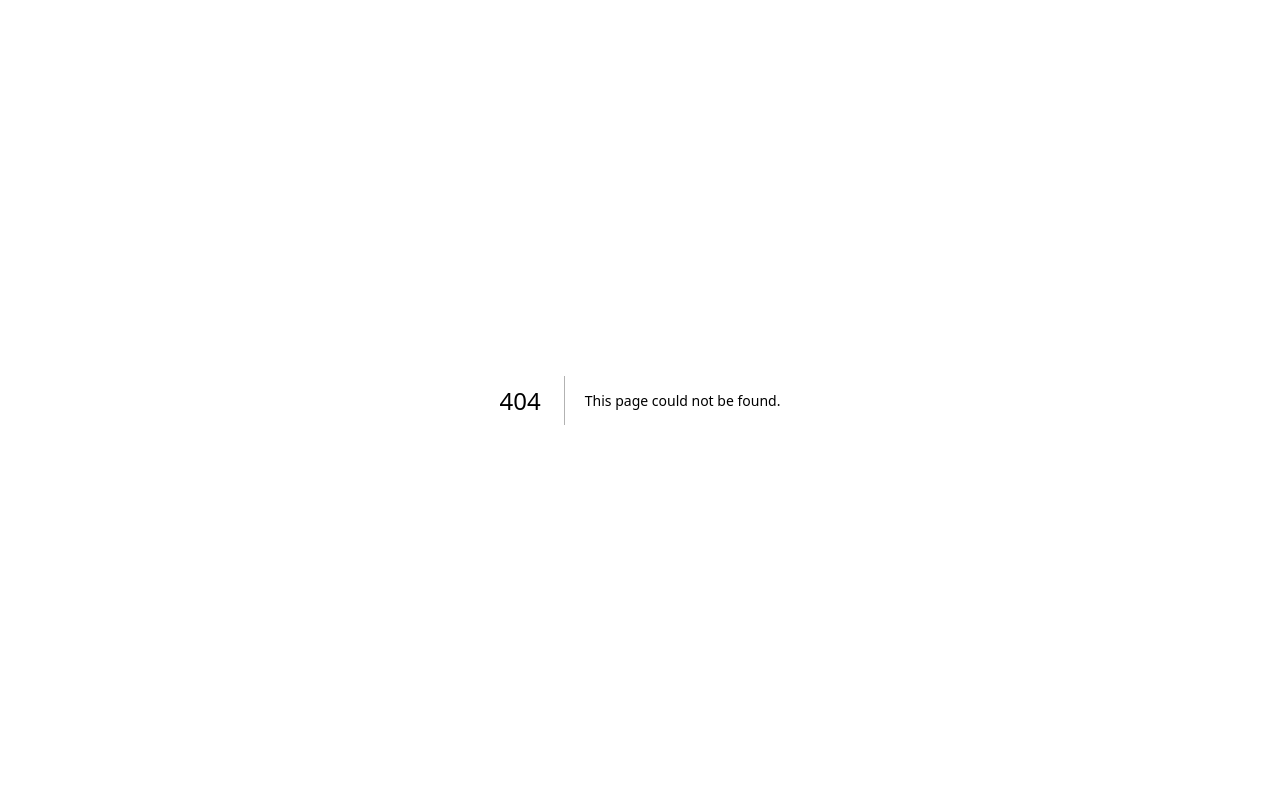
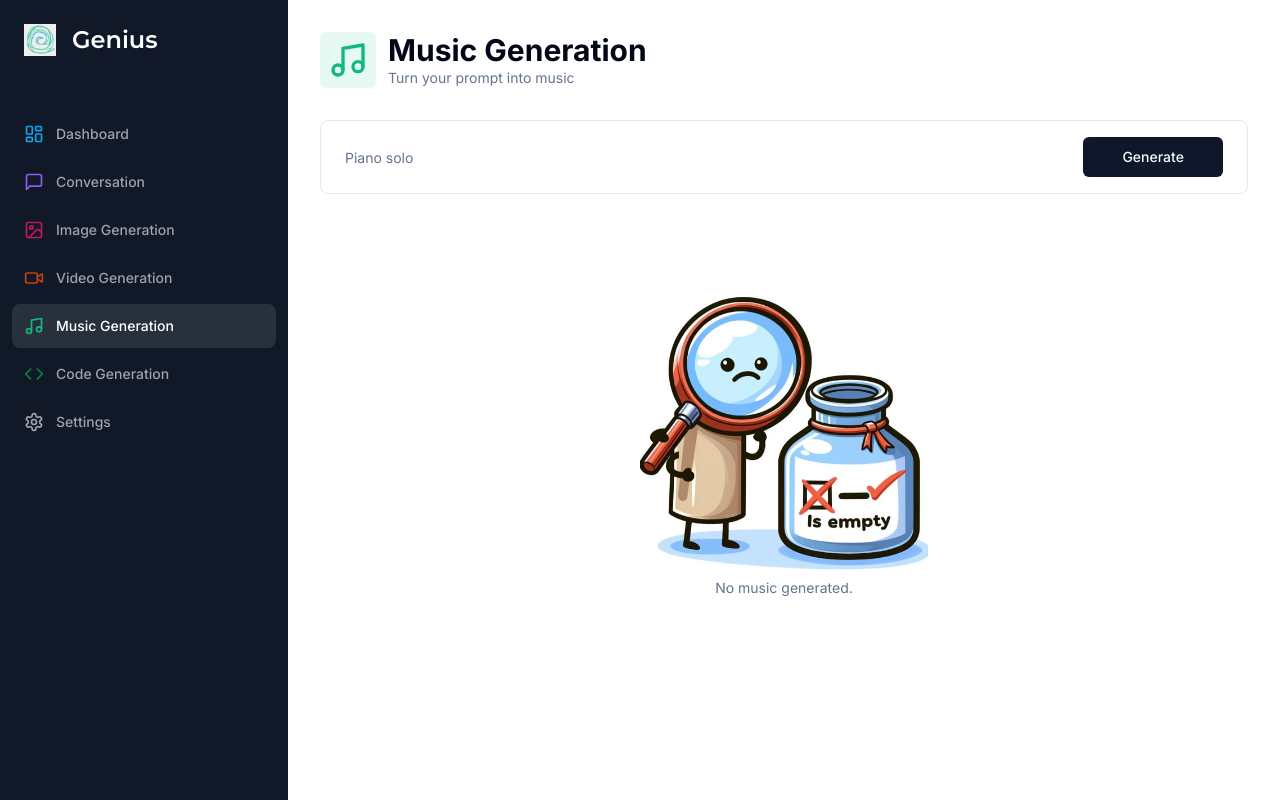
Before and after one commit to Joshk7/ai-platform, a Next.js app: page /music in a window 1280 px wide. Before the commit this address had no page. Built offline with nearby package versions, Linux system fonts and the light colour scheme.

Commit message:
music generation path completed using replicate ai

```diff
--- /dev/null
+++ b/app/(dashboard)/(routes)/music/constants.ts
@@ -0,0 +1,7 @@
+import * as z from "zod";
+
+export const formSchema = z.object({
+    prompt: z.string().min(1, {
+        message: "Prompt is required",
+    }),
+})
--- /dev/null
+++ b/app/(dashboard)/(routes)/music/page.tsx
@@ -0,0 +1,120 @@
+"use client";
+
+import axios from "axios";
+import * as z from "zod";
+import { Heading } from "@/components/heading";
+import { Music } from "lucide-react";
+import { useForm } from "react-hook-form";
+
+import { formSchema } from "./constants";
+import { zodResolver } from "@hookform/resolvers/zod";
+import { Form, FormControl, FormField, FormItem } from "@/components/ui/form";
+import { Input } from "@/components/ui/input";
+import { Button } from "@/components/ui/button";
+import { useRouter } from "next/navigation";
+import { useState } from "react";
+import { ChatCompletionMessageParam } from "openai/resources/index.mjs";
+import { Empty } from "@/components/empty";
+import { Loader } from "@/components/loader";
+
+const MusicPage = () => {
+  const router = useRouter();
+  const [music, setMusic] = useState<string>();
+
+  const form = useForm<z.infer<typeof formSchema>>({
+    resolver: zodResolver(formSchema),
+    defaultValues: {
+      prompt: "",
+    },
+  });
+
+  const isLoading = form.formState.isSubmitting;
+
+  const onSubmit = async (values: z.infer<typeof formSchema>) => {
+    try {
+      setMusic(undefined);
+
+      const response = await axios.post("/api/music", values);
+
+      setMusic(response.data.audio); // ?
+
+      form.reset();
+    } catch (error: any) {
+      // Todo: Open pro modal
+
+      console.log(error);
+    } finally {
+      router.refresh();
+    }
+  };
+
+  return (
+    <div>
+      <Heading
+        title="Music Generation"
+        description="Turn your prompt into music"
+        icon={Music}
+        iconColor="text-emerald-500"
+        bgColor="bg-emerald-500/10"
+      />
+      <div className="px-4 lg:px-8">
+        <div>
+          <Form {...form}>
+            <form
+              onSubmit={form.handleSubmit(onSubmit)}
+              className="
+                rounded-lg
+                border
+                w-full
+                p-4
+                px-3
+                md:px-6
+                focus-within:shadow-sm
+                grid
+                grid-cols-12
+                gap-2
+            "
+            >
+              <FormField
+                name="prompt"
+                render={({ field }) => (
+                  <FormItem className="col-span-12 lg:col-span-10">
+                    <FormControl className="m-0 p-0">
+                      <Input
+                        className="border-0 outline-none focus-visible ring-0 focus-visible:ring-transparent"
+                        disabled={isLoading}
+                        placeholder="Piano solo"
+                        {...field}
+                      />
+                    </FormControl>
+                  </FormItem>
+                )}
+              />
+              <Button
+                className="col-span-12 lg:col-span-2 w-full"
+                disabled={isLoading}
+              >
+                Generate
+              </Button>
+            </form>
+          </Form>
+        </div>
+        <div className="space-y-4 mt-4">
+          {isLoading && (
+            <div className="p-8 rounded-lg w-full flex items-center justify-center bg-muted">
+              <Loader />
+            </div>
+          )}
+          {!music && !isLoading && <Empty label="No music generated." />}
+          {music && (
+            <audio controls className="w-full mt-8">
+              <source src={music} />
+            </audio>
+          )}
+        </div>
+      </div>
+    </div>
+  );
+};
+
+export default MusicPage;
--- /dev/null
+++ b/app/api/music/route.ts
@@ -0,0 +1,37 @@
+import { auth } from "@clerk/nextjs/server";
+import { NextResponse } from "next/server";
+import Replicate from "replicate";
+
+const replicate = new Replicate({
+  auth: process.env.REPLICATE_API_TOKEN!,
+});
+
+export async function POST(req: Request) {
+  try {
+    const { userId } = auth();
+    const body = await req.json();
+    const { prompt } = body;
+
+    if (!userId) {
+      return new NextResponse("Unauthorized", { status: 401 });
+    }
+
+    if (!prompt) {
+      return new NextResponse("Prompt is required", { status: 400 });
+    }
+
+    const response = await replicate.run(
+      "riffusion/riffusion:8cf61ea6c56afd61d8f5b9ffd14d7c216c0a93844ce2d82ac1c9ecc9c7f24e05",
+      {
+        input: {
+          prompt_b: prompt,
+        },
+      }
+    );
+
+    return NextResponse.json(response);
+  } catch (error) {
+    console.log("[MUSIC_ERROR]", error);
+    return new NextResponse("Internal error", { status: 500 });
+  }
+}
--- a/package.json
+++ b/package.json
@@ -26,6 +26,7 @@
     "react-dom": "^18",
     "react-hook-form": "^7.52.1",
     "react-markdown": "^9.0.1",
+    "replicate": "^0.31.1",
     "tailwind-merge": "^2.3.0",
     "tailwindcss-animate": "^1.0.7",
     "zod": "^3.23.8"
```
Also changed, not shown: 2 other files (tests, documents, lock files or other folders).
